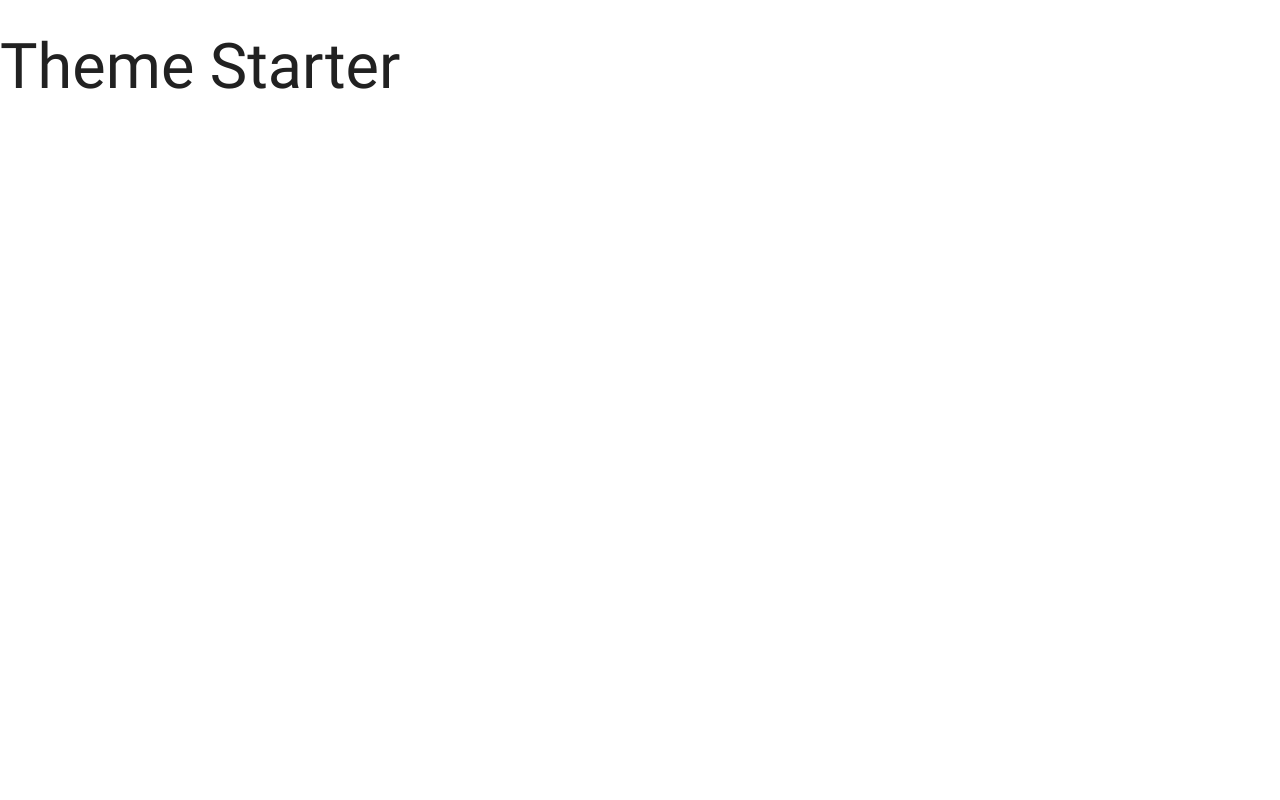
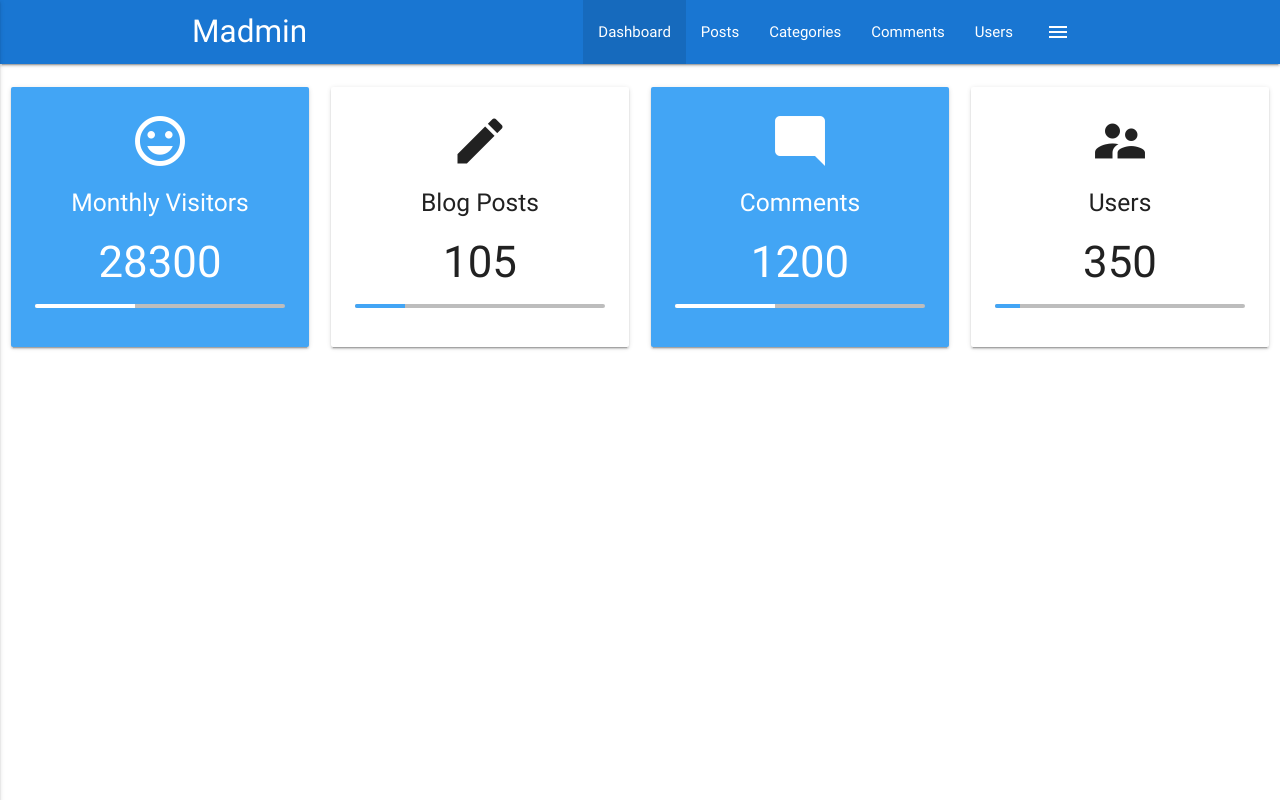
Before and after one commit to HologramOfMe/madmin, a plain HTML site: page index.html in a window 1280 px wide. Drawn offline with nearby package versions, Linux system fonts and the light colour scheme.

Commit message:
Add Stats section
preloader animation and counter animation for stats

```diff
--- a/css/main.css
+++ b/css/main.css
@@ -0,0 +1,5 @@
+.preloader-wrapper {
+  position: absolute;
+  top: 40%;
+  left: 47%;
+}
--- a/index.html
+++ b/index.html
@@ -14,16 +14,145 @@
 </head>
 
 <body>
-  <h1>Theme Starter</h1>
+  <!-- Navigation -->
+  <nav class="blue darken-2">
+    <div class="container">
+      <div class="nav-wrapper">
+        <a href="index.html" class="brand-logo">Madmin</a>
+        <a href="#" class="button-collapse show-on-large right" data-activates="side-nav">
+          <i class="material-icons">menu</i>
+        </a>
+        <ul class="right hide-on-med-and-down">
+          <li class="active"><a href="index.html">Dashboard</a></li>
+          <li><a href="posts.html">Posts</a></li>
+          <li><a href="categories.html">Categories</a></li>
+          <li><a href="comments.html">Comments</a></li>
+          <li><a href="users.html">Users</a></li>
+        </ul>
+        <!-- Side nav -->
+        <ul id="side-nav" class="side-nav">
+          <li>
+            <div class="user-view">
+              <div class="background">
+                <img src="img/ocean.jpg" alt="ocean">
+              </div>
+              <a href="#!">
+                <img src="img/person1.jpg" alt="user_image" class="circle">
+              </a>
+              <a href="#!">
+                <span class="name white-text">John Doe</span>
+              </a>
+              <a href="#!">
+                <span class="email white-text">john@fuzzmail.ninja</span>
+              </a>
+            </div>
+          </li>
+          <li class="active"><a href="index.html">
+            <i class="material-icons left">dashboard</i> Dashboard</a></li>
+          <li><a href="posts.html">Posts</a></li>
+          <li><a href="categories.html">Categories</a></li>
+          <li><a href="comments.html">Comments</a></li>
+          <li><a href="users.html">Users</a></li>
+          <li><div class="divider"></div></li>
+          <li><a class="subheader">Account Controls</a></li>
+          <li><a href="login.html" class="waves-effect">Log Out</a></li>
+        </ul><!-- end Side nav -->
+      </div>
+    </div>
+  </nav><!-- end Navigation -->
+
+  <!-- Section: Stats -->
+  <section class="section section-stats center">
+      <div class="row">
+        <div class="col s12 m6 l3">
+          <div class="card-panel blue lighten-1 white-text center">
+            <i class="material-icons medium">insert_emoticon</i>
+            <h5>Monthly Visitors</h5>
+            <h3 class="count">28300</h3>
+            <div class="progress grey lighten-1">
+              <div class="determinate white" style="width: 40%"></div>
+            </div>
+          </div>
+        </div>
+        <div class="col s12 m6 l3">
+          <div class="card-panel center">
+            <i class="material-icons medium">mode_edit</i>
+            <h5>Blog Posts</h5>
+            <h3 class="count">105</h3>
+            <div class="progress grey lighten-1">
+              <div class="determinate blue lighten-1" style="width: 20%"></div>
+            </div>
+          </div>
+        </div>
+        <div class="col s12 m6 l3">
+          <div class="card-panel blue lighten-1 white-text center">
+            <i class="material-icons medium">mode_comment</i>
+            <h5>Comments</h5>
+            <h3 class="count">1200</h3>
+            <div class="progress grey lighten-1">
+              <div class="determinate white" style="width: 40%"></div>
+            </div>
+          </div>
+        </div>
+        <div class="col s12 m6 l3">
+          <div class="card-panel center">
+            <i class="material-icons medium">supervisor_account</i>
+            <h5>Users</h5>
+            <h3 class="count">350</h3>
+            <div class="progress grey lighten-1">
+              <div class="determinate blue lighten-1" style="width: 10%"></div>
+            </div>
+          </div>
+        </div>
+      </div>
+  </section><!-- end Section: Statistics -->
+
+
+  <!-- Pre-loader -->
+  <div class="preloader-wrapper big active">
+    <div class="spinner-layer spinner-blue-only">
+      <div class="circle-clipper left">
+        <div class="circle"></div>
+      </div><div class="gap-patch">
+        <div class="circle"></div>
+      </div><div class="circle-clipper right">
+        <div class="circle"></div>
+      </div>
+    </div>
+  </div>
 
   <!--Import jQuery before materialize.js-->
   <script type="text/javascript" src="https://code.jquery.com/jquery-3.2.1.min.js"></script>
   <script type="text/javascript" src="js/materialize.min.js"></script>
   <script>
-    $(document).ready(function () {
-      // Custom JS & jQuery here
+    // Show pre-loader animation before rest of page loads
+    $('.section').hide();
+    setTimeout(function() {
+      $(document).ready(function () {
+        // Show sections
+        $('.section').fadeIn();
 
-    });
+        // hide preloader after timeout
+        $('.preloader-wrapper').fadeOut();
+
+        // Initialize sideNav
+        $('.button-collapse').sideNav();
+
+        // Counter
+        $('.count').each(function() {
+          $(this).prop('Counter', 0).animate({
+            Counter: $(this).text()
+          }, {
+            duration: 1000,
+            easing: 'swing',
+            step: function(now) {
+              $(this).text(Math.ceil(now));
+            }
+          });
+        });
+      });
+    }, 3000);
+
   </script>
 </body>
 
```
